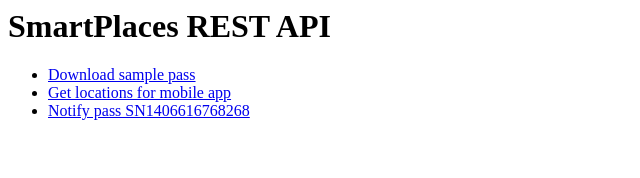
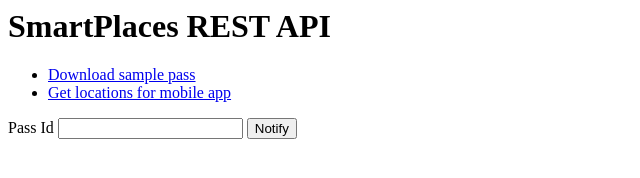
Before and after one commit to smartplaces/restplatform, a website: page index.html in a window 1280 px wide. Shown: the whole page, without its empty margins (0-640 px from the left). Drawn offline with Linux system fonts and the light colour scheme.

Commit message:
Add for in index html

```diff
--- a/index.html
+++ b/index.html
@@ -10,7 +10,10 @@
         <ul>
             <li><a href="/passws/download/pass.ru.smartplaces.coupon/1234567890/sample.pkpass?sample=true">Download sample pass</a></li>
             <li><a href="/mobile/locations/all?hash=none">Get locations for mobile app</a></li>
-            <li><a href="/passws/notify/pass.ru.smartplaces.coupon/SN1406616768268?id=TJsp4TCKWtdofJF9G">Notify pass SN1406616768268</a></li>
         </ul>
+        <form action="/passws/notify/pass.ru.smartplaces.coupon/SN1406616768268" mathod="GET">
+            Pass Id <input type="text" id="id" name="id">
+            <input type="submit" value="Notify">
+        </form>
     </body>
 </html>
```
